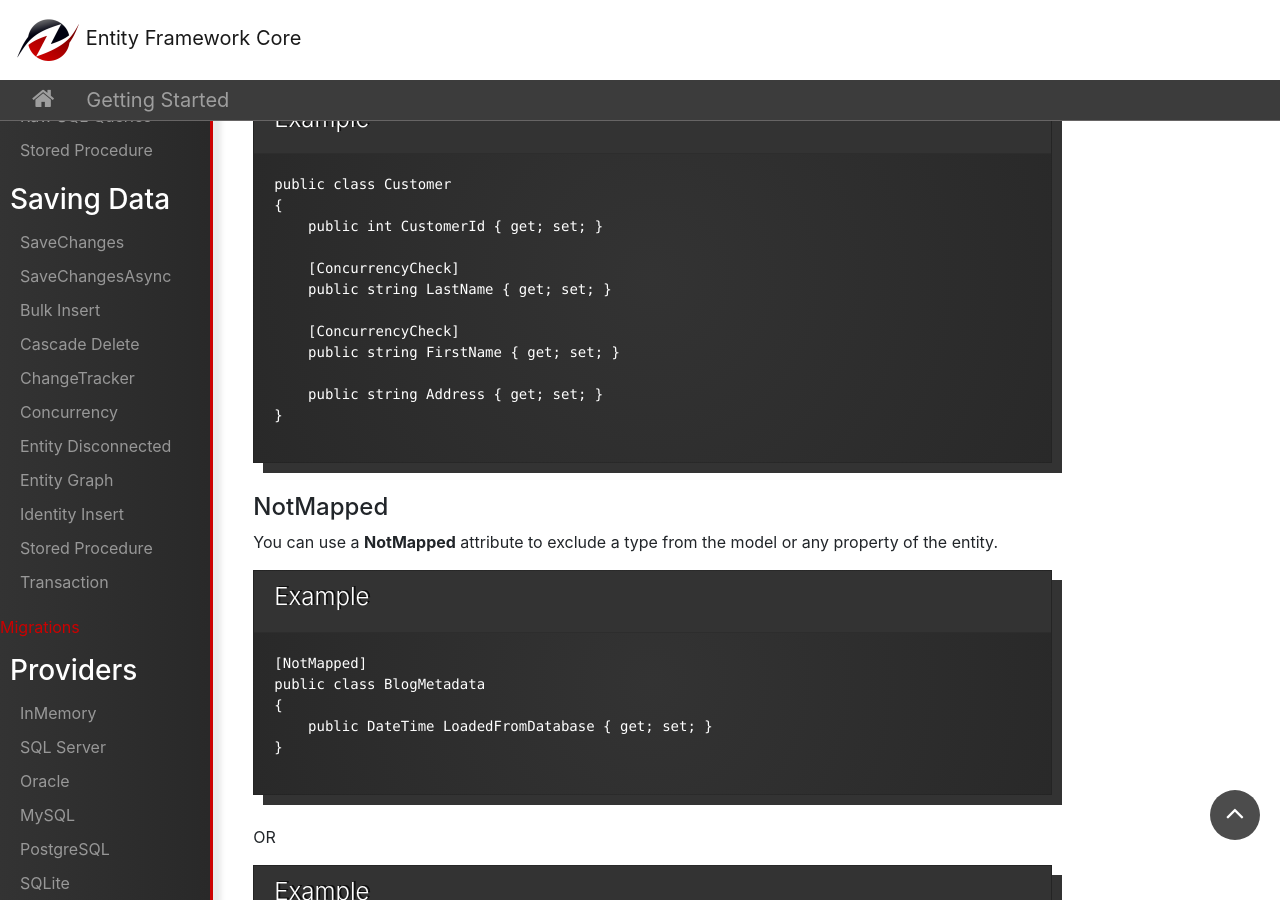
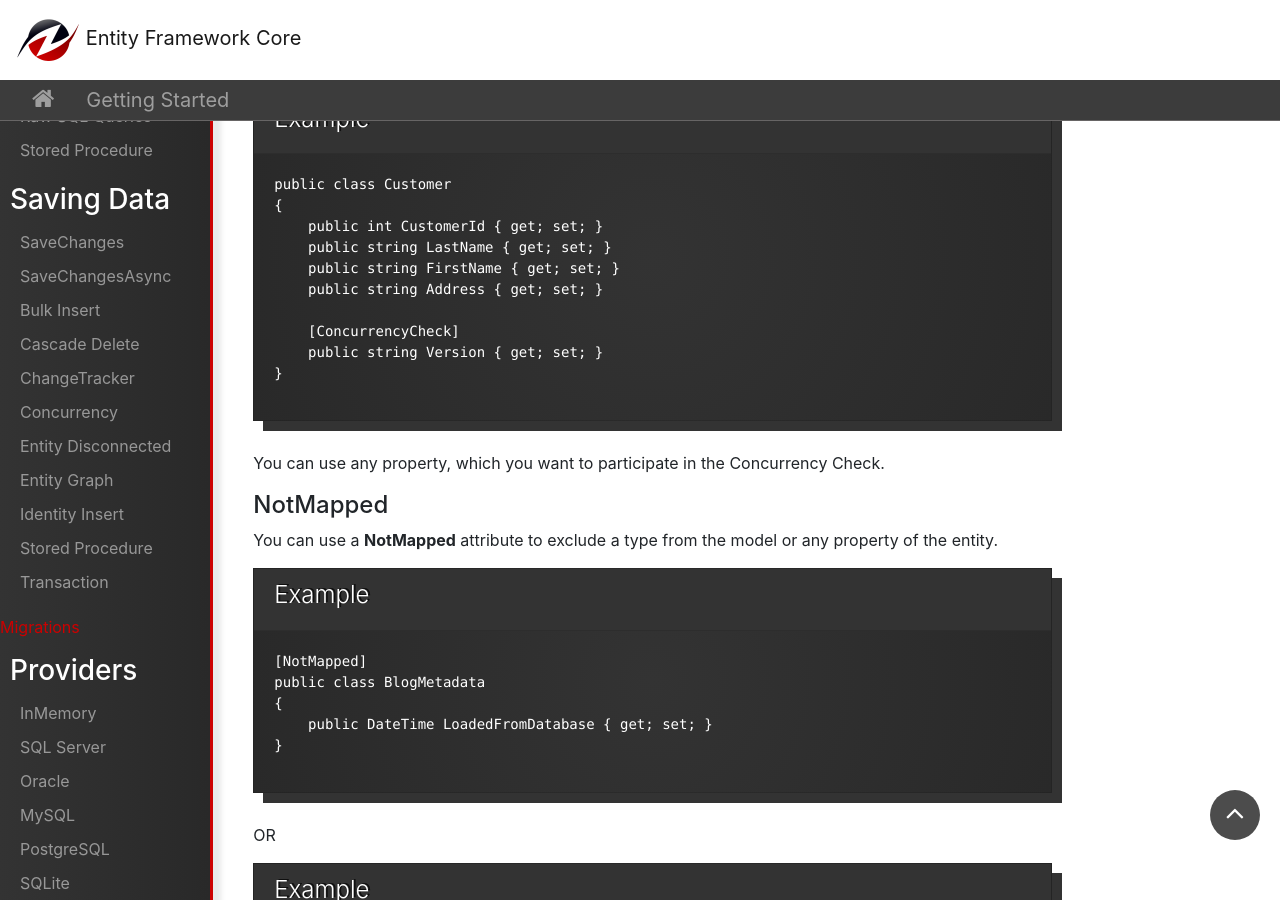
Before and after one commit to zzzprojects/EntityFrameworkCore, a Jekyll site: the page built from docs/pages/getting-started/model/data-annotations.md, in a window 1280 px wide and 900 px high, scrolled down 941 px. Built offline with Jekyll 4.4.1, drawn with Linux system fonts in a browser that asks for light colours; nearby versions of some CDN libraries.

Commit message:
Updated Data Annotations article

```diff
--- a/docs/pages/getting-started/model/data-annotations.md
+++ b/docs/pages/getting-started/model/data-annotations.md
@@ -39,18 +39,17 @@ You can use the **ConcurrencyCheck** attribute to configure a property as a conc
 public class Customer
 {
     public int CustomerId { get; set; }
+    public string LastName { get; set; }
+    public string FirstName { get; set; }
+    public string Address { get; set; }
 
     [ConcurrencyCheck]
-    public string LastName { get; set; }
-
-    [ConcurrencyCheck]
-    public string FirstName { get; set; }
-
-    public string Address { get; set; }
+    public string Version { get; set; }
 }
 
 {% endhighlight %}
 
+You can use any property, which you want to participate in the Concurrency Check.
 #### NotMapped
 
 You can use a **NotMapped** attribute to exclude a type from the model or any property of the entity.
```
